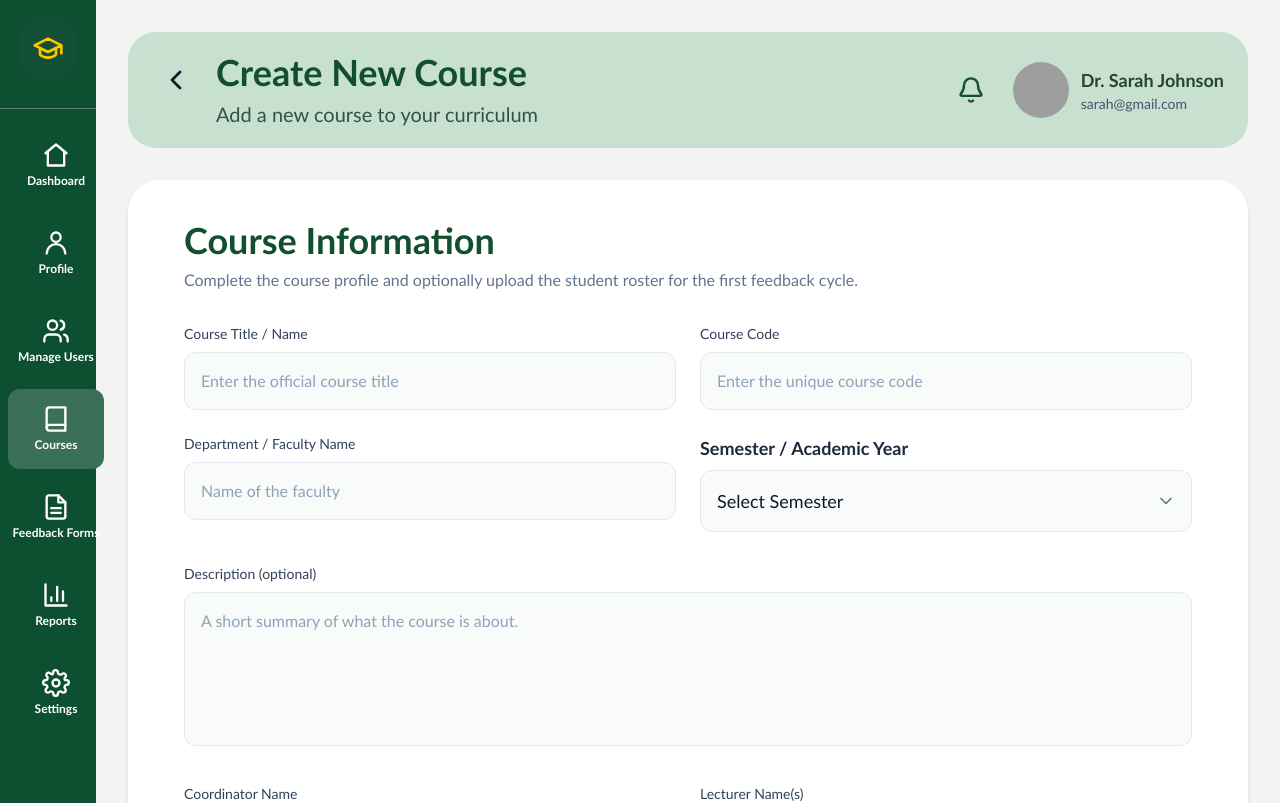
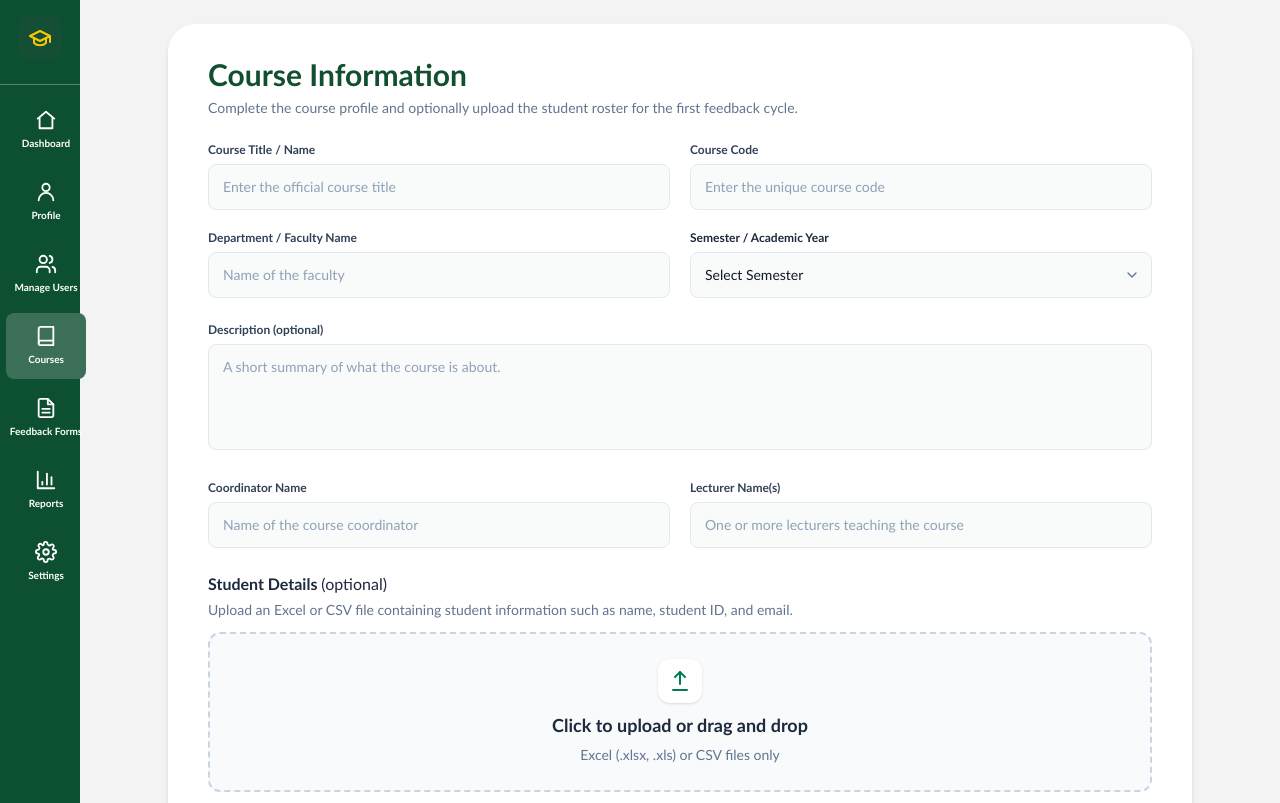
Before and after one commit to ThinkBack-AI-Feedback-Analyzer/ThinkBackSystem, a React app in the folder frontend/: page /course-create in a window 1280 px wide. Shown: the top 803 px of the page. Built offline with nearby package versions, Linux system fonts and the light colour scheme; grey boxes are pictures that could not be loaded; the HTML template or start-up script is replaced by a standard one.

Commit message:
Course Update

```diff
--- a/frontend/src/components/course-create/CourseFileUpload.jsx
+++ b/frontend/src/components/course-create/CourseFileUpload.jsx
@@ -1,20 +1,20 @@
 function CourseFileUpload({ selectedFileName, onChange }) {
   return (
     <div>
-      <label className="mb-1 block text-base font-semibold text-slate-800 md:text-lg">
+      <label className="mb-1 block text-sm font-semibold text-slate-800 md:text-base">
         Student Details <span className="font-normal">(optional)</span>
       </label>
-      <p className="mb-4 text-sm text-slate-500 md:text-base">
+      <p className="mb-3 text-xs leading-5 text-slate-500 md:text-sm">
         Upload an Excel or CSV file containing student information such as
         name, student ID, and email.
       </p>
 
-      <label className="flex h-52 cursor-pointer flex-col items-center justify-center rounded-2xl border-2 border-dashed border-slate-300 bg-slate-50 px-6 text-center transition hover:border-emerald-400 hover:bg-emerald-50/50">
-        <span className="mb-3 rounded-2xl bg-white p-3 text-emerald-700 shadow-sm">
+      <label className="flex h-40 cursor-pointer flex-col items-center justify-center rounded-xl border-2 border-dashed border-slate-300 bg-slate-50 px-5 text-center transition hover:border-emerald-400 hover:bg-emerald-50/50">
+        <span className="mb-2 rounded-xl bg-white p-2.5 text-emerald-700 shadow-sm">
           <svg
             aria-hidden="true"
             viewBox="0 0 24 24"
-            className="h-8 w-8"
+            className="h-6 w-6"
             fill="none"
             stroke="currentColor"
             strokeWidth="2"
@@ -26,10 +26,10 @@ function CourseFileUpload({ selectedFileName, onChange }) {
             <path d="M5 21h14" />
           </svg>
         </span>
-        <span className="text-lg font-semibold text-slate-800 md:text-xl">
+        <span className="text-base font-semibold text-slate-800 md:text-lg">
           Click to upload or drag and drop
         </span>
-        <span className="mt-2 text-sm text-slate-500 md:text-base">
+        <span className="mt-1.5 text-xs text-slate-500 md:text-sm">
           Excel (.xlsx, .xls) or CSV files only
         </span>
         <input
@@ -42,7 +42,7 @@ function CourseFileUpload({ selectedFileName, onChange }) {
       </label>
 
       {selectedFileName ? (
-        <p className="mt-3 text-sm font-medium text-emerald-700 md:text-base">
+        <p className="mt-2 text-sm font-medium text-emerald-700">
           Selected file: {selectedFileName}
         </p>
       ) : null}
--- a/frontend/src/components/course-create/CourseFormActions.jsx
+++ b/frontend/src/components/course-create/CourseFormActions.jsx
@@ -1,11 +1,11 @@
 function ActionButton({ type = 'button', onClick, variant, children, icon }) {
   const baseClassName =
-    'inline-flex items-center gap-3 rounded-2xl px-6 py-4 text-lg font-semibold transition md:px-8'
+    'inline-flex items-center gap-2.5 rounded-xl px-4 py-3 text-sm font-semibold transition md:px-5'
 
   const variantClassName =
     variant === 'primary'
       ? 'bg-[#124f2f] text-white hover:bg-[#0f4228]'
-      : 'border-2 border-slate-300 text-[#124f2f] hover:bg-slate-100'
+      : 'border border-slate-300 text-[#124f2f] hover:bg-slate-100'
 
   return (
     <button
@@ -23,7 +23,7 @@ function ActionIcon({ type }) {
   const commonProps = {
     'aria-hidden': 'true',
     viewBox: '0 0 24 24',
-    className: 'h-6 w-6',
+    className: 'h-[18px] w-[18px]',
     fill: 'none',
     stroke: 'currentColor',
     strokeWidth: '2',
@@ -60,7 +60,7 @@ function ActionIcon({ type }) {
 
 function CourseFormActions({ onReset, onCancel }) {
   return (
-    <div className="flex flex-wrap gap-4">
+    <div className="flex flex-wrap gap-3">
       <ActionButton type="submit" variant="primary" icon={<ActionIcon type="save" />}>
         Save Course
       </ActionButton>
--- a/frontend/src/components/course-create/CourseFormField.jsx
+++ b/frontend/src/components/course-create/CourseFormField.jsx
@@ -6,13 +6,16 @@ function CourseFormField({
   value,
   onChange,
   type = 'text',
+  compact = false,
   inputClassName = 'border-slate-300 bg-white',
 }) {
   return (
     <div>
       <label
         htmlFor={id}
-        className="mb-2 block text-sm font-medium text-slate-700"
+        className={`block text-slate-700 ${
+          compact ? 'mb-1.5 text-xs font-semibold' : 'mb-2 text-sm font-medium'
+        }`}
       >
         {label}
       </label>
@@ -23,7 +26,11 @@ function CourseFormField({
         value={value}
         onChange={onChange}
         placeholder={placeholder}
-        className={`w-full rounded-xl border px-4 py-4 text-slate-900 outline-none transition placeholder:text-slate-400 focus:border-emerald-700 focus:ring-2 focus:ring-emerald-700/20 ${inputClassName}`}
+        className={`w-full border text-slate-900 outline-none transition placeholder:text-slate-400 focus:border-emerald-700 focus:ring-2 focus:ring-emerald-700/20 ${
+          compact
+            ? 'rounded-lg px-3.5 py-3 text-sm'
+            : 'rounded-xl px-4 py-4'
+        } ${inputClassName}`}
       />
     </div>
   )
--- a/frontend/src/components/course-create/CourseFormHeader.jsx
+++ b/frontend/src/components/course-create/CourseFormHeader.jsx
@@ -1,17 +1,17 @@
 function CourseFormHeader({ onBack }) {
   return (
-    <div className="mb-8 flex flex-col gap-5 rounded-[28px] bg-[#c7e0cf] px-6 py-5 lg:flex-row lg:items-center lg:justify-between">
-      <div className="flex items-start gap-4">
+    <div className="mb-6 flex flex-col gap-4 rounded-[24px] bg-[#c7e0cf] px-5 py-4 lg:flex-row lg:items-center lg:justify-between">
+      <div className="flex items-start gap-3">
         <button
           type="button"
           onClick={onBack}
-          className="mt-1 rounded-2xl p-2 text-slate-900 transition hover:bg-white/50"
+          className="mt-0.5 rounded-xl p-2 text-slate-900 transition hover:bg-white/50"
           aria-label="Go back"
         >
           <svg
             aria-hidden="true"
             viewBox="0 0 24 24"
-            className="h-8 w-8"
+            className="h-6 w-6"
             fill="none"
             stroke="currentColor"
             strokeWidth="2"
@@ -23,25 +23,25 @@ function CourseFormHeader({ onBack }) {
         </button>
 
         <div>
-          <h1 className="text-3xl font-bold text-[#124f2f] md:text-4xl">
+          <h1 className="text-2xl font-bold text-[#124f2f] md:text-3xl">
             Create New Course
           </h1>
-          <p className="mt-2 text-lg text-[#315443] md:text-xl">
+          <p className="mt-1 text-sm text-[#315443] md:text-base">
             Add a new course to your curriculum
           </p>
         </div>
       </div>
 
-      <div className="flex items-center gap-5 self-end lg:self-auto">
+      <div className="flex items-center gap-4 self-end lg:self-auto">
         <button
           type="button"
-          className="rounded-2xl p-2 text-[#124f2f] transition hover:bg-white/40"
+          className="rounded-xl p-2 text-[#124f2f] transition hover:bg-white/40"
           aria-label="Notifications"
         >
           <svg
             aria-hidden="true"
             viewBox="0 0 24 24"
-            className="h-7 w-7"
+            className="h-5 w-5"
             fill="none"
             stroke="currentColor"
             strokeWidth="2"
@@ -57,13 +57,13 @@ function CourseFormHeader({ onBack }) {
           <img
             src="https://i.pravatar.cc/60?img=5"
             alt="Profile"
-            className="h-14 w-14 rounded-full object-cover"
+            className="h-11 w-11 rounded-full object-cover"
           />
           <div>
-            <h3 className="text-lg font-semibold text-[#234532]">
+            <h3 className="text-sm font-semibold text-[#234532] md:text-base">
               Dr. Sarah Johnson
             </h3>
-            <p className="text-sm text-slate-600">sarah@gmail.com</p>
+            <p className="text-xs text-slate-600 md:text-sm">sarah@gmail.com</p>
           </div>
         </div>
       </div>
--- a/frontend/src/components/course-create/CourseFormSidebar.jsx
+++ b/frontend/src/components/course-create/CourseFormSidebar.jsx
@@ -12,7 +12,7 @@ function SidebarIcon({ name }) {
   const commonProps = {
     'aria-hidden': 'true',
     viewBox: '0 0 24 24',
-    className: 'h-7 w-7',
+    className: 'h-[22px] w-[22px]',
     fill: 'none',
     stroke: 'currentColor',
     strokeWidth: '2',
@@ -85,24 +85,24 @@ function SidebarItem({ icon, label, active = false }) {
   return (
     <button
       type="button"
-      className={`mx-2 flex w-full flex-col items-center justify-center rounded-xl py-4 text-white transition ${
+      className={`mx-1.5 flex w-full flex-col items-center justify-center rounded-lg py-3 text-white transition ${
         active ? 'bg-[#3b6f57]' : 'hover:bg-[#1b5c3d]'
       }`}
     >
       <SidebarIcon name={icon} />
-      <span className="mt-1 text-center text-xs font-semibold">{label}</span>
+      <span className="mt-1 text-center text-[10px] font-semibold leading-4">{label}</span>
     </button>
   )
 }
 
 function CourseFormSidebar() {
   return (
-    <aside className="hidden min-h-screen w-24 flex-col items-center bg-[#0d4f31] py-5 lg:flex">
-      <div className="mb-8 rounded-2xl bg-[#144f35] p-3 text-yellow-400">
+    <aside className="hidden min-h-screen w-20 flex-col items-center bg-[#0d4f31] py-4 lg:flex">
+      <div className="mb-6 rounded-xl bg-[#144f35] p-2.5 text-yellow-400">
         <svg
           aria-hidden="true"
           viewBox="0 0 24 24"
-          className="h-8 w-8"
+          className="h-6 w-6"
           fill="none"
           stroke="currentColor"
           strokeWidth="2"
@@ -114,9 +114,9 @@ function CourseFormSidebar() {
         </svg>
       </div>
 
-      <div className="mb-4 w-full border-t border-white/30" />
+      <div className="mb-3 w-full border-t border-white/30" />
 
-      <div className="flex w-full flex-col gap-2">
+      <div className="flex w-full flex-col gap-1.5">
         {sidebarItems.map((item) => (
           <SidebarItem
             key={item.key}
--- a/frontend/src/components/course-create/CourseFormTextarea.jsx
+++ b/frontend/src/components/course-create/CourseFormTextarea.jsx
@@ -6,13 +6,16 @@ function CourseFormTextarea({
   value,
   onChange,
   rows = 5,
+  compact = false,
   inputClassName = 'border-slate-300 bg-white',
 }) {
   return (
     <div>
       <label
         htmlFor={id}
-        className="mb-2 block text-sm font-medium text-slate-700"
+        className={`block text-slate-700 ${
+          compact ? 'mb-1.5 text-xs font-semibold' : 'mb-2 text-sm font-medium'
+        }`}
       >
         {label}
       </label>
@@ -23,7 +26,11 @@ function CourseFormTextarea({
         value={value}
         onChange={onChange}
         placeholder={placeholder}
-        className={`w-full resize-none rounded-xl border px-4 py-4 text-slate-900 outline-none transition placeholder:text-slate-400 focus:border-emerald-700 focus:ring-2 focus:ring-emerald-700/20 ${inputClassName}`}
+        className={`w-full resize-none border text-slate-900 outline-none transition placeholder:text-slate-400 focus:border-emerald-700 focus:ring-2 focus:ring-emerald-700/20 ${
+          compact
+            ? 'rounded-lg px-3.5 py-3 text-sm'
+            : 'rounded-xl px-4 py-4'
+        } ${inputClassName}`}
       />
     </div>
   )
--- a/frontend/src/components/course-create/CourseSelectField.jsx
+++ b/frontend/src/components/course-create/CourseSelectField.jsx
@@ -6,13 +6,18 @@ function CourseSelectField({
   onChange,
   options,
   placeholder,
+  compact = false,
   inputClassName = 'border-slate-300 bg-white',
 }) {
   return (
     <div>
       <label
         htmlFor={id}
-        className="mb-2 block text-base font-semibold text-slate-800 md:text-lg"
+        className={`block text-slate-800 ${
+          compact
+            ? 'mb-1.5 text-xs font-semibold'
+            : 'mb-2 text-base font-semibold md:text-lg'
+        }`}
       >
         {label}
       </label>
@@ -22,7 +27,11 @@ function CourseSelectField({
           name={name}
           value={value}
           onChange={onChange}
-          className={`w-full appearance-none rounded-xl border px-4 py-4 pr-12 text-base text-slate-900 outline-none transition focus:border-emerald-700 focus:ring-2 focus:ring-emerald-700/20 md:text-lg ${inputClassName}`}
+          className={`w-full appearance-none border text-slate-900 outline-none transition focus:border-emerald-700 focus:ring-2 focus:ring-emerald-700/20 ${
+            compact
+              ? 'rounded-lg px-3.5 py-3 pr-10 text-sm'
+              : 'rounded-xl px-4 py-4 pr-12 text-base md:text-lg'
+          } ${inputClassName}`}
         >
           <option value="">{placeholder}</option>
           {options.map((option) => (
@@ -31,11 +40,15 @@ function CourseSelectField({
             </option>
           ))}
         </select>
-        <span className="pointer-events-none absolute right-4 top-1/2 -translate-y-1/2 text-slate-500">
+        <span
+          className={`pointer-events-none absolute top-1/2 -translate-y-1/2 text-slate-500 ${
+            compact ? 'right-3' : 'right-4'
+          }`}
+        >
           <svg
             aria-hidden="true"
             viewBox="0 0 24 24"
-            className="h-5 w-5"
+            className={compact ? 'h-4 w-4' : 'h-5 w-5'}
             fill="none"
             stroke="currentColor"
             strokeWidth="2"
--- a/frontend/src/pages/CourseCreatePage.jsx
+++ b/frontend/src/pages/CourseCreatePage.jsx
@@ -3,7 +3,6 @@ import { useLocation, useNavigate } from 'react-router-dom'
 import CourseFileUpload from '../components/course-create/CourseFileUpload'
 import CourseFormActions from '../components/course-create/CourseFormActions'
 import CourseFormField from '../components/course-create/CourseFormField'
-import CourseFormHeader from '../components/course-create/CourseFormHeader'
 import CourseFormSidebar from '../components/course-create/CourseFormSidebar'
 import CourseFormTextarea from '../components/course-create/CourseFormTextarea'
 import CourseSelectField from '../components/course-create/CourseSelectField'
@@ -70,22 +69,20 @@ function CourseCreatePage() {
       <div className="flex min-h-screen">
         <CourseFormSidebar />
 
-        <main className="flex-1 p-6 md:p-8">
-          <CourseFormHeader onBack={() => navigate('/create-course-intro')} />
-
-          <div className="mx-auto max-w-6xl rounded-[32px] bg-white px-8 py-10 shadow-md md:px-14">
-            <div className="mb-8">
-              <h2 className="text-3xl font-bold text-[#124f2f] md:text-4xl">
+        <main className="flex-1 p-4 md:p-6">
+          <div className="mx-auto max-w-5xl rounded-[28px] bg-white px-6 py-7 shadow-md md:px-10 md:py-8">
+            <div className="mb-6">
+              <h2 className="text-2xl font-bold text-[#124f2f] md:text-3xl">
                 Course Information
               </h2>
-              <p className="mt-2 text-sm text-slate-500 md:text-base">
+              <p className="mt-1.5 text-xs leading-5 text-slate-500 md:text-sm">
                 Complete the course profile and optionally upload the student
                 roster for the first feedback cycle.
               </p>
             </div>
 
-            <form onSubmit={handleSubmit} className="space-y-8">
-              <div className="grid grid-cols-1 gap-6 md:grid-cols-2">
+            <form onSubmit={handleSubmit} className="space-y-6">
+              <div className="grid grid-cols-1 gap-5 md:grid-cols-2">
                 <CourseFormField
                   id="courseTitle"
                   name="courseTitle"
@@ -93,6 +90,7 @@ function CourseCreatePage() {
                   placeholder="Enter the official course title"
                   value={formData.courseTitle}
                   onChange={handleChange}
+                  compact
                   inputClassName={softInputClassName}
                 />
                 <CourseFormField
@@ -102,6 +100,7 @@ function CourseCreatePage() {
                   placeholder="Enter the unique course code"
                   value={formData.courseCode}
                   onChange={handleChange}
+                  compact
                   inputClassName={softInputClassName}
                 />
                 <CourseFormField
@@ -111,6 +110,7 @@ function CourseCreatePage() {
                   placeholder="Name of the faculty"
                   value={formData.department}
                   onChange={handleChange}
+                  compact
                   inputClassName={softInputClassName}
                 />
                 <CourseSelectField
@@ -121,6 +121,7 @@ function CourseCreatePage() {
                   options={semesterOptions}
                   value={formData.semester}
                   onChange={handleChange}
+                  compact
                   inputClassName={softInputClassName}
                 />
               </div>
@@ -132,10 +133,12 @@ function CourseCreatePage() {
                 placeholder="A short summary of what the course is about."
                 value={formData.description}
                 onChange={handleChange}
+                compact
+                rows={4}
                 inputClassName={softInputClassName}
               />
 
-              <div className="grid grid-cols-1 gap-6 md:grid-cols-2">
+              <div className="grid grid-cols-1 gap-5 md:grid-cols-2">
                 <CourseFormField
                   id="coordinator"
                   name="coordinator"
@@ -143,6 +146,7 @@ function CourseCreatePage() {
                   placeholder="Name of the course coordinator"
                   value={formData.coordinator}
                   onChange={handleChange}
+                  compact
                   inputClassName={softInputClassName}
                 />
                 <CourseFormField
@@ -152,6 +156,7 @@ function CourseCreatePage() {
                   placeholder="One or more lecturers teaching the course"
                   value={formData.lecturers}
                   onChange={handleChange}
+                  compact
                   inputClassName={softInputClassName}
                 />
               </div>
@@ -162,7 +167,7 @@ function CourseCreatePage() {
               />
 
               {statusMessage ? (
-                <div className="rounded-2xl border border-emerald-200 bg-emerald-50 px-4 py-3 text-sm font-medium text-emerald-800">
+                <div className="rounded-xl border border-emerald-200 bg-emerald-50 px-3.5 py-2.5 text-sm font-medium text-emerald-800">
                   {statusMessage}
                 </div>
               ) : null}
```
